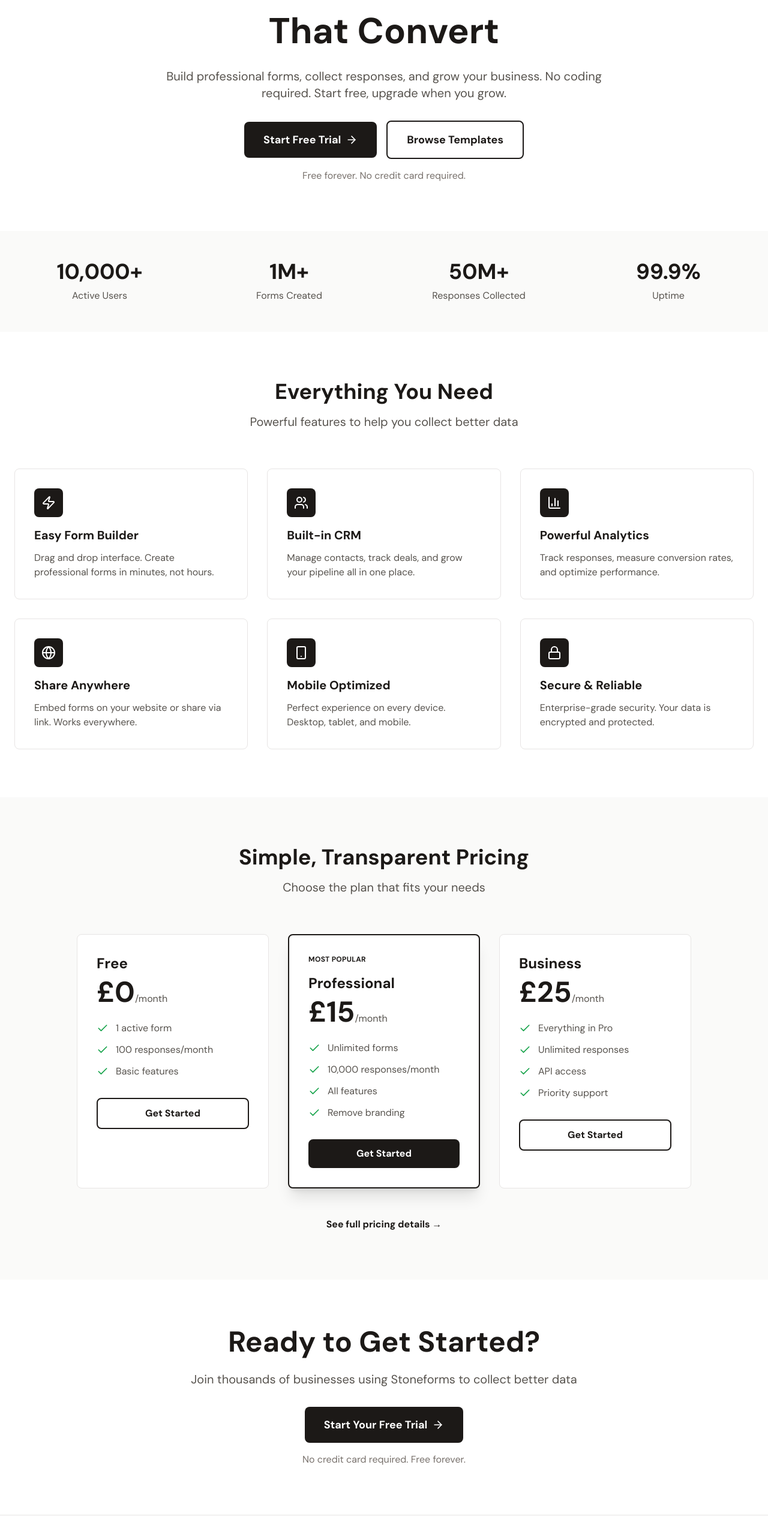
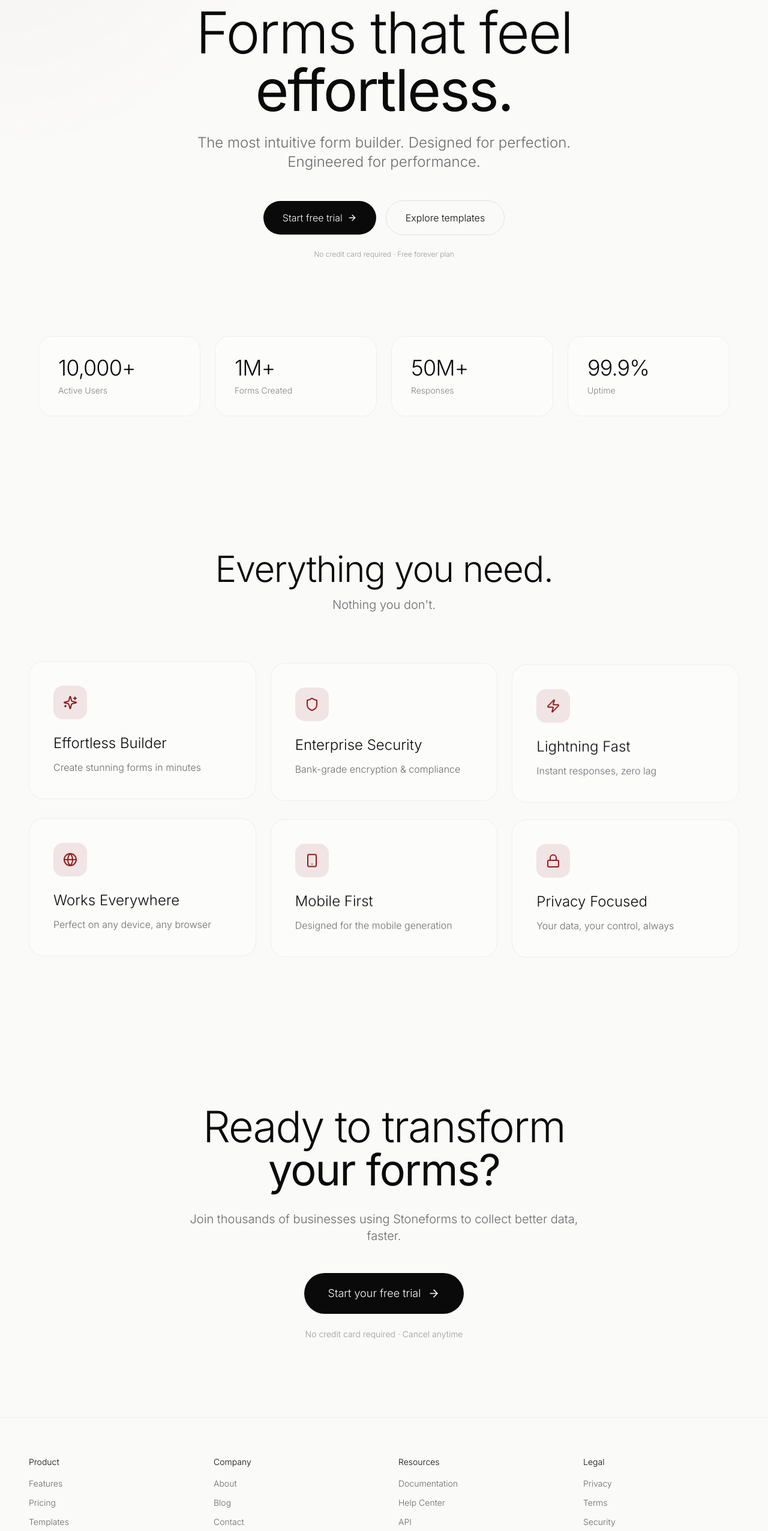
Before and after one commit to BloodstoneProject/stoneforms, a Next.js app: page / in a window 1280 px wide. Shown: the part 214-2766 px from the top of the page at 60% size. Built offline with nearby package versions, Linux system fonts and the light colour scheme.

Commit message:
Premium homepage redesign: Apple aesthetics + Midlife.engineering interactivity

```diff
--- a/app/page.tsx
+++ b/app/page.tsx
@@ -1,272 +1,288 @@
 'use client'
 
+import { useState, useEffect } from 'react'
 import Link from 'next/link'
-import { ArrowRight, Check, Zap, Users, BarChart3, Lock, Globe, Smartphone } from 'lucide-react'
+import { ArrowRight, Sparkles, Zap, Shield, Globe, Smartphone, Lock } from 'lucide-react'
 
-export default function LandingPage() {
+export default function PremiumHomepage() {
+  const [mousePosition, setMousePosition] = useState({ x: 0, y: 0 })
+  const [scrollY, setScrollY] = useState(0)
+
+  useEffect(() => {
+    const handleMouseMove = (e: MouseEvent) => {
+      setMousePosition({ x: e.clientX, y: e.clientY })
+    }
+
+    const handleScroll = () => {
+      setScrollY(window.scrollY)
+    }
+
+    window.addEventListener('mousemove', handleMouseMove)
+    window.addEventListener('scroll', handleScroll)
+
+    return () => {
+      window.removeEventListener('mousemove', handleMouseMove)
+      window.removeEventListener('scroll', handleScroll)
+    }
+  }, [])
+
+  const stats = [
+    { value: '10,000+', label: 'Active Users' },
+    { value: '1M+', label: 'Forms Created' },
+    { value: '50M+', label: 'Responses' },
+    { value: '99.9%', label: 'Uptime' },
+  ]
+
+  const features = [
+    { icon: Sparkles, title: 'Effortless Builder', desc: 'Create stunning forms in minutes' },
+    { icon: Shield, title: 'Enterprise Security', desc: 'Bank-grade encryption & compliance' },
+    { icon: Zap, title: 'Lightning Fast', desc: 'Instant responses, zero lag' },
+    { icon: Globe, title: 'Works Everywhere', desc: 'Perfect on any device, any browser' },
+    { icon: Smartphone, title: 'Mobile First', desc: 'Designed for the mobile generation' },
+    { icon: Lock, title: 'Privacy Focused', desc: 'Your data, your control, always' },
+  ]
+
   return (
-    <div className="min-h-screen bg-white">
-      <style jsx global>{`
-        @import url('https://fonts.googleapis.com/css2?family=DM+Sans:wght@400;500;700&display=swap');
-        * { font-family: 'DM Sans', sans-serif; }
-      `}</style>
+    <div className="min-h-screen bg-[#fafaf9] text-[#0a0a0a] overflow-hidden">
+      <div
+        className="pointer-events-none fixed inset-0 z-50 transition-opacity duration-300"
+        style={{
+          background: `radial-gradient(600px at ${mousePosition.x}px ${mousePosition.y}px, rgba(142,28,28,0.03), transparent 80%)`,
+        }}
+      />
 
-      {/* Navigation */}
-      <nav className="border-b border-stone-200">
-        <div className="max-w-7xl mx-auto px-6 py-4">
-          <div className="flex items-center justify-between">
-            <div className="text-2xl font-bold text-stone-900">Stoneforms</div>
-            <div className="flex items-center gap-6 ml-8">
-              <Link href="/dashboard/magazines" className="text-stone-600 hover:text-stone-900">Magazines</Link>
-              <Link href="/emoji-forms" className="text-stone-600 hover:text-stone-900">Emoji Forms</Link>
-            </div>
-            <div className="flex items-center gap-6">
-              <Link href="/features" className="text-stone-600 hover:text-stone-900">Features</Link>
-              <Link href="/pricing" className="text-stone-600 hover:text-stone-900">Pricing</Link>
-              <Link href="/templates" className="text-stone-600 hover:text-stone-900">Templates</Link>
-              <Link href="/auth/login" className="text-stone-600 hover:text-stone-900">Sign In</Link>
-              <Link href="/auth/signup" className="px-6 py-2 bg-stone-900 text-white rounded-lg hover:bg-stone-800">
-                Get Started Free
-              </Link>
-            </div>
+      <nav className="fixed top-0 left-0 right-0 z-40 backdrop-blur-xl bg-[#fafaf9]/80 border-b border-[#0a0a0a]/5">
+        <div className="max-w-7xl mx-auto px-6 sm:px-12 py-5 flex items-center justify-between">
+          <Link href="/" className="text-2xl font-light tracking-tight hover:opacity-70 transition-opacity">
+            Stoneforms
+          </Link>
+
+          <div className="hidden md:flex items-center gap-10 text-sm font-light">
+            <Link href="/features" className="hover:opacity-70 transition-opacity">Features</Link>
+            <Link href="/templates" className="hover:opacity-70 transition-opacity">Templates</Link>
+            <Link href="/pricing" className="hover:opacity-70 transition-opacity">Pricing</Link>
+          </div>
+
+          <div className="flex items-center gap-4">
+            <Link
+              href="/auth/login"
+              className="text-sm font-light hover:opacity-70 transition-opacity"
+            >
+              Sign in
+            </Link>
+            <Link
+              href="/auth/signup"
+              className="px-6 py-2.5 bg-[#0a0a0a] text-[#fafaf9] rounded-full text-sm font-light hover:bg-[#8e1c1c] transition-all duration-300"
+            >
+              Get Started
+            </Link>
           </div>
         </div>
       </nav>
 
-      {/* Hero Section */}
-      <section className="py-20 px-6">
-        <div className="max-w-7xl mx-auto text-center">
-          <h1 className="text-6xl font-bold text-stone-900 mb-6 leading-tight">
-            Create Beautiful Forms<br />That Convert
+      <section className="relative pt-32 pb-24 px-6 sm:px-12">
+        <div className="max-w-5xl mx-auto text-center">
+          <div
+            className="mb-8 opacity-0 animate-[fadeUp_0.8s_ease-out_0.2s_forwards]"
+            style={{ animationFillMode: 'forwards' }}
+          >
+            <div className="inline-block px-4 py-1.5 bg-[#8e1c1c]/10 rounded-full text-xs font-light text-[#8e1c1c] tracking-wide mb-8">
+              NOW AVAILABLE
+            </div>
+          </div>
+
+          <h1
+            className="text-6xl sm:text-7xl lg:text-8xl font-light leading-[1.1] tracking-tight mb-6 opacity-0 animate-[fadeUp_0.8s_ease-out_0.4s_forwards]"
+            style={{ animationFillMode: 'forwards' }}
+          >
+            Forms that feel
+            <br />
+            <span className="font-normal">effortless.</span>
           </h1>
-          <p className="text-xl text-stone-600 mb-8 max-w-3xl mx-auto">
-            Build professional forms, collect responses, and grow your business.
-            No coding required. Start free, upgrade when you grow.
+
+          <p
+            className="text-xl sm:text-2xl font-light text-[#0a0a0a]/60 max-w-3xl mx-auto mb-12 opacity-0 animate-[fadeUp_0.8s_ease-out_0.6s_forwards]"
+            style={{ animationFillMode: 'forwards' }}
+          >
+            The most intuitive form builder. Designed for perfection.
+            <br />Engineered for performance.
           </p>
-          <div className="flex items-center justify-center gap-4">
+
+          <div
+            className="flex flex-col sm:flex-row items-center justify-center gap-4 opacity-0 animate-[fadeUp_0.8s_ease-out_0.8s_forwards]"
+            style={{ animationFillMode: 'forwards' }}
+          >
             <Link
               href="/auth/signup"
-              className="flex items-center gap-2 px-8 py-4 bg-stone-900 text-white rounded-lg hover:bg-stone-800 text-lg font-semibold"
+              className="group px-8 py-4 bg-[#0a0a0a] text-[#fafaf9] rounded-full text-base font-light hover:bg-[#8e1c1c] transition-all duration-300 flex items-center gap-2"
             >
-              Start Free Trial
-              <ArrowRight className="w-5 h-5" />
+              Start free trial
+              <ArrowRight className="w-4 h-4 group-hover:translate-x-1 transition-transform" />
             </Link>
             <Link
               href="/templates"
-              className="px-8 py-4 border-2 border-stone-900 text-stone-900 rounded-lg hover:bg-stone-50 text-lg font-semibold"
+              className="px-8 py-4 border border-[#0a0a0a]/10 rounded-full text-base font-light hover:border-[#0a0a0a]/20 transition-all duration-300"
             >
-              Browse Templates
+              Explore templates
             </Link>
           </div>
-          <p className="text-stone-500 mt-4">Free forever. No credit card required.</p>
+
+          <p className="text-xs font-light text-[#0a0a0a]/40 mt-6 opacity-0 animate-[fadeUp_0.8s_ease-out_1s_forwards]" style={{ animationFillMode: 'forwards' }}>
+            No credit card required · Free forever plan
+          </p>
+        </div>
+
+        <div className="mt-32 grid grid-cols-2 lg:grid-cols-4 gap-6 max-w-6xl mx-auto">
+          {stats.map((stat, i) => (
+            <div
+              key={stat.label}
+              className="relative p-8 bg-white/40 backdrop-blur-sm border border-[#0a0a0a]/5 rounded-3xl hover:bg-white/60 hover:scale-105 transition-all duration-500 opacity-0 animate-[fadeUp_0.8s_ease-out_forwards]"
+              style={{
+                animationDelay: `${1.2 + i * 0.1}s`,
+                animationFillMode: 'forwards',
+                transform: `translateY(${scrollY * 0.05}px)`
+              }}
+            >
+              <div className="text-4xl font-light tracking-tight mb-2">{stat.value}</div>
+              <div className="text-sm font-light text-[#0a0a0a]/50">{stat.label}</div>
+            </div>
+          ))}
         </div>
       </section>
 
-      {/* Social Proof */}
-      <section className="py-12 px-6 bg-stone-50">
+      <section className="py-32 px-6 sm:px-12 relative">
         <div className="max-w-7xl mx-auto">
-          <div className="grid grid-cols-4 gap-8 text-center">
-            <div>
-              <div className="text-4xl font-bold text-stone-900 mb-2">10,000+</div>
-              <div className="text-stone-600">Active Users</div>
-            </div>
-            <div>
-              <div className="text-4xl font-bold text-stone-900 mb-2">1M+</div>
-              <div className="text-stone-600">Forms Created</div>
-            </div>
-            <div>
-              <div className="text-4xl font-bold text-stone-900 mb-2">50M+</div>
-              <div className="text-stone-600">Responses Collected</div>
-            </div>
-            <div>
-              <div className="text-4xl font-bold text-stone-900 mb-2">99.9%</div>
-              <div className="text-stone-600">Uptime</div>
-            </div>
+          <h2 className="text-5xl sm:text-6xl font-light tracking-tight text-center mb-4">
+            Everything you need.
+          </h2>
+          <p className="text-xl font-light text-[#0a0a0a]/60 text-center mb-20">
+            Nothing you don't.
+          </p>
+
+          <div className="grid md:grid-cols-2 lg:grid-cols-3 gap-6">
+            {features.map((feature, i) => {
+              const Icon = feature.icon
+              return (
+                <div
+                  key={feature.title}
+                  className="group relative p-10 bg-white/40 backdrop-blur-sm border border-[#0a0a0a]/5 rounded-3xl hover:bg-white/80 hover:scale-105 transition-all duration-500 cursor-pointer"
+                  style={{
+                    transform: `translateY(${Math.sin((scrollY + i * 100) * 0.003) * 10}px)`,
+                  }}
+                >
+                  <div className="mb-6 inline-flex p-4 bg-[#8e1c1c]/10 rounded-2xl group-hover:bg-[#8e1c1c]/20 transition-colors duration-300">
+                    <Icon className="w-6 h-6 text-[#8e1c1c]" />
+                  </div>
+                  <h3 className="text-2xl font-light mb-3">{feature.title}</h3>
+                  <p className="text-base font-light text-[#0a0a0a]/60">{feature.desc}</p>
+                </div>
+              )
+            })}
           </div>
         </div>
       </section>
 
-      {/* Features */}
-      <section className="py-20 px-6">
-        <div className="max-w-7xl mx-auto">
-          <div className="text-center mb-16">
-            <h2 className="text-4xl font-bold text-stone-900 mb-4">Everything You Need</h2>
-            <p className="text-xl text-stone-600">Powerful features to help you collect better data</p>
-          </div>
+      <section className="py-32 px-6 sm:px-12 relative">
+        <div className="max-w-5xl mx-auto text-center relative">
+          <div className="absolute inset-0 bg-gradient-to-br from-[#8e1c1c]/5 to-transparent rounded-[4rem] -z-10" />
 
-          <div className="grid md:grid-cols-3 gap-8">
-            {[
-              {
-                icon: Zap,
-                title: 'Easy Form Builder',
-                description: 'Drag and drop interface. Create professional forms in minutes, not hours.',
-              },
-              {
-                icon: Users,
-                title: 'Built-in CRM',
-                description: 'Manage contacts, track deals, and grow your pipeline all in one place.',
-              },
-              {
-                icon: BarChart3,
-                title: 'Powerful Analytics',
-                description: 'Track responses, measure conversion rates, and optimize performance.',
-              },
-              {
-                icon: Globe,
-                title: 'Share Anywhere',
-                description: 'Embed forms on your website or share via link. Works everywhere.',
-              },
-              {
-                icon: Smartphone,
-                title: 'Mobile Optimized',
-                description: 'Perfect experience on every device. Desktop, tablet, and mobile.',
-              },
-              {
-                icon: Lock,
-                title: 'Secure & Reliable',
-                description: 'Enterprise-grade security. Your data is encrypted and protected.',
-              },
-            ].map((feature, i) => (
-              <div key={i} className="bg-white border border-stone-200 rounded-lg p-8 hover:shadow-lg transition-shadow">
-                <div className="w-12 h-12 bg-stone-900 text-white rounded-lg flex items-center justify-center mb-4">
-                  <feature.icon className="w-6 h-6" />
-                </div>
-                <h3 className="text-xl font-bold text-stone-900 mb-3">{feature.title}</h3>
-                <p className="text-stone-600">{feature.description}</p>
-              </div>
-            ))}
-          </div>
+          <h2 className="text-5xl sm:text-6xl lg:text-7xl font-light tracking-tight mb-8">
+            Ready to transform
+            <br />
+            <span className="font-normal">your forms?</span>
+          </h2>
+
+          <p className="text-xl font-light text-[#0a0a0a]/60 mb-12 max-w-2xl mx-auto">
+            Join thousands of businesses using Stoneforms
+            to collect better data, faster.
+          </p>
+
+          <Link
+            href="/auth/signup"
+            className="inline-flex items-center gap-3 px-10 py-5 bg-[#0a0a0a] text-[#fafaf9] rounded-full text-lg font-light hover:bg-[#8e1c1c] transition-all duration-300 group"
+          >
+            Start your free trial
+            <ArrowRight className="w-5 h-5 group-hover:translate-x-1 transition-transform" />
+          </Link>
+
+          <p className="text-sm font-light text-[#0a0a0a]/40 mt-6">
+            No credit card required · Cancel anytime
+          </p>
         </div>
       </section>
 
-      {/* Pricing Preview */}
-      <section className="py-20 px-6 bg-stone-50">
+      <footer className="border-t border-[#0a0a0a]/5 py-16 px-6 sm:px-12">
         <div className="max-w-7xl mx-auto">
-          <div className="text-center mb-16">
-            <h2 className="text-4xl font-bold text-stone-900 mb-4">Simple, Transparent Pricing</h2>
-            <p className="text-xl text-stone-600">Choose the plan that fits your needs</p>
-          </div>
-
-          <div className="grid md:grid-cols-3 gap-8 max-w-5xl mx-auto">
-            {[
-              {
-                name: 'Free',
-                price: '£0',
-                features: ['1 active form', '100 responses/month', 'Basic features'],
-              },
-              {
-                name: 'Professional',
-                price: '£15',
-                features: ['Unlimited forms', '10,000 responses/month', 'All features', 'Remove branding'],
-                popular: true,
-              },
-              {
-                name: 'Business',
-                price: '£25',
-                features: ['Everything in Pro', 'Unlimited responses', 'API access', 'Priority support'],
-              },
-            ].map((plan, i) => (
-              <div
-                key={i}
-                className={`bg-white rounded-lg p-8 ${plan.popular ? 'border-2 border-stone-900 shadow-xl' : 'border border-stone-200'}`}
-              >
-                {plan.popular && (
-                  <div className="text-xs font-semibold text-stone-900 mb-4 uppercase tracking-wide">Most Popular</div>
-                )}
-                <h3 className="text-2xl font-bold text-stone-900 mb-2">{plan.name}</h3>
-                <div className="mb-6">
-                  <span className="text-5xl font-bold text-stone-900">{plan.price}</span>
-                  <span className="text-stone-600">/month</span>
-                </div>
-                <ul className="space-y-3 mb-8">
-                  {plan.features.map((feature, j) => (
-                    <li key={j} className="flex items-start gap-3">
-                      <Check className="w-5 h-5 text-green-600 flex-shrink-0 mt-0.5" />
-                      <span className="text-stone-600">{feature}</span>
-                    </li>
-                  ))}
-                </ul>
-                <Link
-                  href="/auth/signup"
-                  className={`block w-full py-3 text-center rounded-lg font-semibold ${
-                    plan.popular
-                      ? 'bg-stone-900 text-white hover:bg-stone-800'
-                      : 'border-2 border-stone-900 text-stone-900 hover:bg-stone-50'
-                  }`}
-                >
-                  Get Started
-                </Link>
-              </div>
-            ))}
-          </div>
-
-          <div className="text-center mt-12">
-            <Link href="/pricing" className="text-stone-900 font-semibold hover:underline">
-              See full pricing details →
-            </Link>
-          </div>
-        </div>
-      </section>
-
-      {/* CTA Section */}
-      <section className="py-20 px-6">
-        <div className="max-w-4xl mx-auto text-center">
-          <h2 className="text-5xl font-bold text-stone-900 mb-6">
-            Ready to Get Started?
-          </h2>
-          <p className="text-xl text-stone-600 mb-8">
-            Join thousands of businesses using Stoneforms to collect better data
-          </p>
-          <Link
-            href="/auth/signup"
-            className="inline-flex items-center gap-2 px-8 py-4 bg-stone-900 text-white rounded-lg hover:bg-stone-800 text-lg font-semibold"
-          >
-            Start Your Free Trial
-            <ArrowRight className="w-5 h-5" />
-          </Link>
-          <p className="text-stone-500 mt-4">No credit card required. Free forever.</p>
-        </div>
-      </section>
-
-      {/* Footer */}
-      <footer className="border-t border-stone-200 py-12 px-6">
-        <div className="max-w-7xl mx-auto">
-          <div className="grid md:grid-cols-4 gap-8">
+          <div className="grid grid-cols-2 md:grid-cols-4 gap-12 mb-16">
             <div>
-              <div className="text-xl font-bold text-stone-900 mb-4">Stoneforms</div>
-              <p className="text-stone-600 text-sm">
-                Professional form builder for modern businesses
-              </p>
-            </div>
-            <div>
-              <h4 className="font-semibold text-stone-900 mb-4">Product</h4>
-              <ul className="space-y-2 text-sm">
-                <li><Link href="/features" className="text-stone-600 hover:text-stone-900">Features</Link></li>
-                <li><Link href="/pricing" className="text-stone-600 hover:text-stone-900">Pricing</Link></li>
-                <li><Link href="/templates" className="text-stone-600 hover:text-stone-900">Templates</Link></li>
+              <h4 className="text-sm font-light mb-4">Product</h4>
+              <ul className="space-y-3 text-sm font-light text-[#0a0a0a]/60">
+                <li><Link href="/features" className="hover:opacity-70 transition-opacity">Features</Link></li>
+                <li><Link href="/pricing" className="hover:opacity-70 transition-opacity">Pricing</Link></li>
+                <li><Link href="/templates" className="hover:opacity-70 transition-opacity">Templates</Link></li>
               </ul>
             </div>
             <div>
-              <h4 className="font-semibold text-stone-900 mb-4">Company</h4>
-              <ul className="space-y-2 text-sm">
-                <li><Link href="/about" className="text-stone-600 hover:text-stone-900">About</Link></li>
-                <li><Link href="/blog" className="text-stone-600 hover:text-stone-900">Blog</Link></li>
-                <li><Link href="/contact" className="text-stone-600 hover:text-stone-900">Contact</Link></li>
+              <h4 className="text-sm font-light mb-4">Company</h4>
+              <ul className="space-y-3 text-sm font-light text-[#0a0a0a]/60">
+                <li><Link href="/about" className="hover:opacity-70 transition-opacity">About</Link></li>
+                <li><Link href="/blog" className="hover:opacity-70 transition-opacity">Blog</Link></li>
+                <li><Link href="/contact" className="hover:opacity-70 transition-opacity">Contact</Link></li>
               </ul>
             </div>
             <div>
-              <h4 className="font-semibold text-stone-900 mb-4">Legal</h4>
-              <ul className="space-y-2 text-sm">
-                <li><Link href="/privacy" className="text-stone-600 hover:text-stone-900">Privacy</Link></li>
-                <li><Link href="/terms" className="text-stone-600 hover:text-stone-900">Terms</Link></li>
+              <h4 className="text-sm font-light mb-4">Resources</h4>
+              <ul className="space-y-3 text-sm font-light text-[#0a0a0a]/60">
+                <li><Link href="/docs" className="hover:opacity-70 transition-opacity">Documentation</Link></li>
+                <li><Link href="/help" className="hover:opacity-70 transition-opacity">Help Center</Link></li>
+                <li><Link href="/api" className="hover:opacity-70 transition-opacity">API</Link></li>
+              </ul>
+            </div>
+            <div>
+              <h4 className="text-sm font-light mb-4">Legal</h4>
+              <ul className="space-y-3 text-sm font-light text-[#0a0a0a]/60">
+                <li><Link href="/privacy" className="hover:opacity-70 transition-opacity">Privacy</Link></li>
+                <li><Link href="/terms" className="hover:opacity-70 transition-opacity">Terms</Link></li>
+                <li><Link href="/security" className="hover:opacity-70 transition-opacity">Security</Link></li>
               </ul>
             </div>
           </div>
-          <div className="border-t border-stone-200 mt-12 pt-8 text-center text-stone-600 text-sm">
-            © 2024 Stoneforms. All rights reserved.
+
+          <div className="pt-8 border-t border-[#0a0a0a]/5 flex flex-col md:flex-row justify-between items-center gap-4 text-sm font-light text-[#0a0a0a]/40">
+            <div>© 2024 Stoneforms. All rights reserved.</div>
+            <div className="flex items-center gap-8">
+              <Link href="https://twitter.com" className="hover:opacity-70 transition-opacity">Twitter</Link>
+              <Link href="https://github.com" className="hover:opacity-70 transition-opacity">GitHub</Link>
+              <Link href="https://linkedin.com" className="hover:opacity-70 transition-opacity">LinkedIn</Link>
+            </div>
           </div>
         </div>
       </footer>
+
+      <style jsx global>{`
+        @keyframes fadeUp {
+          from {
+            opacity: 0;
+            transform: translateY(30px);
+          }
+          to {
+            opacity: 1;
+            transform: translateY(0);
+          }
+        }
+
+        @import url('https://fonts.googleapis.com/css2?family=Inter:wght@300;400;500&display=swap');
+
+        * {
+          font-family: 'Inter', -apple-system, BlinkMacSystemFont, sans-serif;
+          -webkit-font-smoothing: antialiased;
+          -moz-osx-font-smoothing: grayscale;
+        }
+
+        html {
+          scroll-behavior: smooth;
+        }
+      `}</style>
     </div>
   )
 }
```
Also changed, not shown: 1 other file (tests, documents, lock files or other folders).
